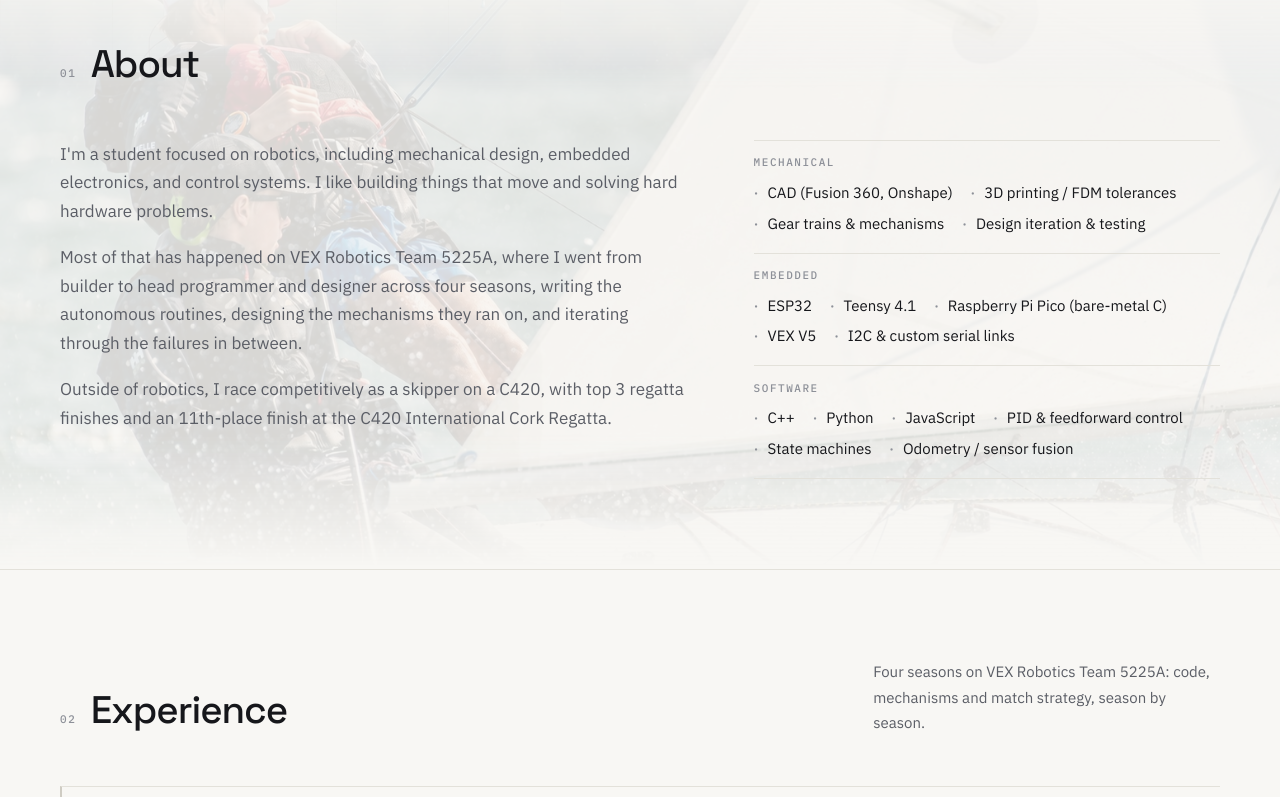
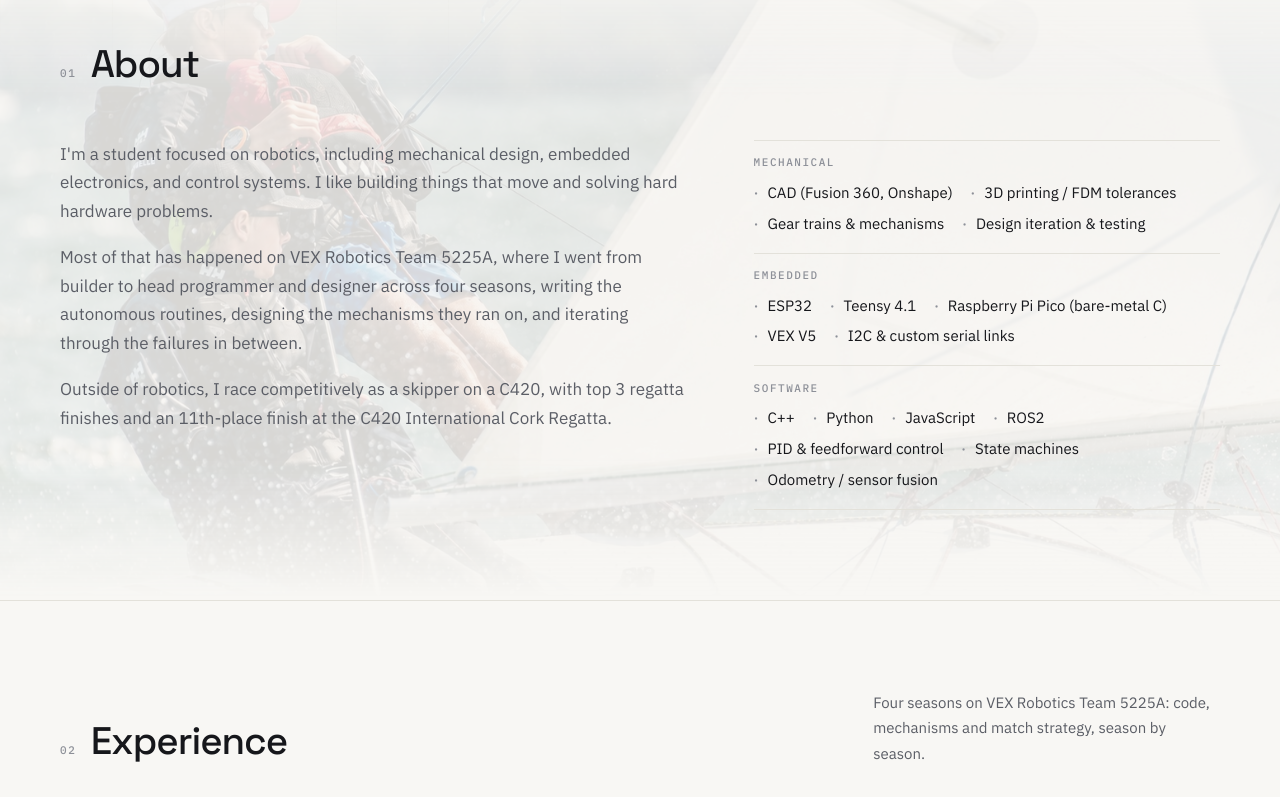
Before and after one commit to Lew-Alex/Portfolio, a React (Vite) app: page / in a window 1280 px wide. Shown: the part 729-1526 px from the top of the page. Built offline with nearby package versions, Linux system fonts and the light colour scheme.

Commit message:
Add ROS2 to the Software skills group in About

```diff
--- a/src/data/portfolio.js
+++ b/src/data/portfolio.js
@@ -114,7 +114,7 @@ export const skills = {
     'Design iteration & testing',
   ],
   Embedded: ['ESP32', 'Teensy 4.1', 'Raspberry Pi Pico (bare-metal C)', 'VEX V5', 'I2C & custom serial links'],
-  Software: ['C++', 'Python', 'JavaScript', 'PID & feedforward control', 'State machines', 'Odometry / sensor fusion'],
+  Software: ['C++', 'Python', 'JavaScript', 'ROS2', 'PID & feedforward control', 'State machines', 'Odometry / sensor fusion'],
 }
 
 export const experience = [
```
